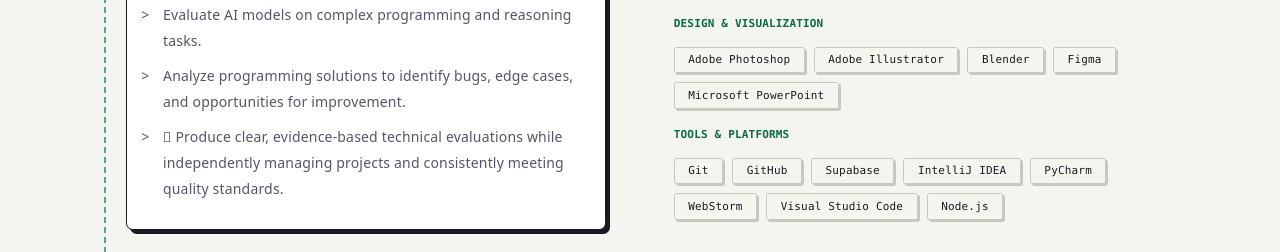
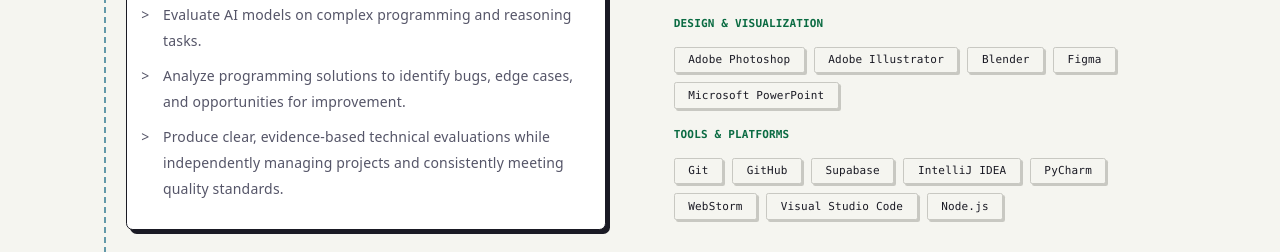
Before and after one commit to johngatchemark/jmg-portfolio, a React (Vite) app: page / in a window 1280 px wide. Shown: the part 1800-2052 px from the top of the page. Built offline with nearby package versions, Linux system fonts and the light colour scheme; no server answers.

Commit message:
chore(experience): removed a typo

```diff
--- a/src/features/home/components/experience.tsx
+++ b/src/features/home/components/experience.tsx
@@ -31,7 +31,7 @@
     achievements: [
       "Evaluate AI models on complex programming and reasoning tasks.",
       "Analyze programming solutions to identify bugs, edge cases, and opportunities for improvement.",
-      "	Produce clear, evidence-based technical evaluations while independently managing projects and consistently meeting quality standards.",
+      "Produce clear, evidence-based technical evaluations while independently managing projects and consistently meeting quality standards.",
     ],
     techStack: ["Python", "TypeScript", "AI Training", "LLMs"],
   },
```
